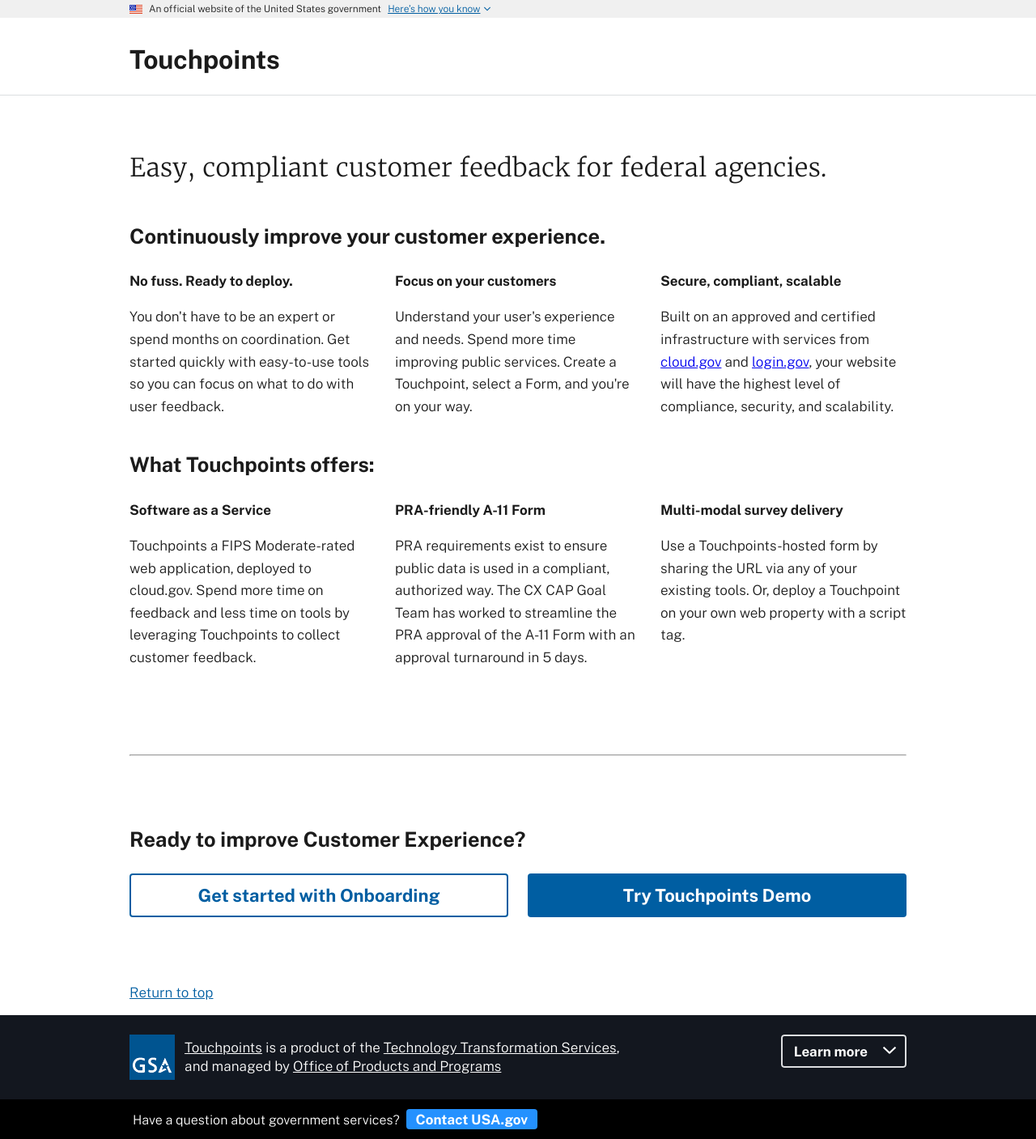
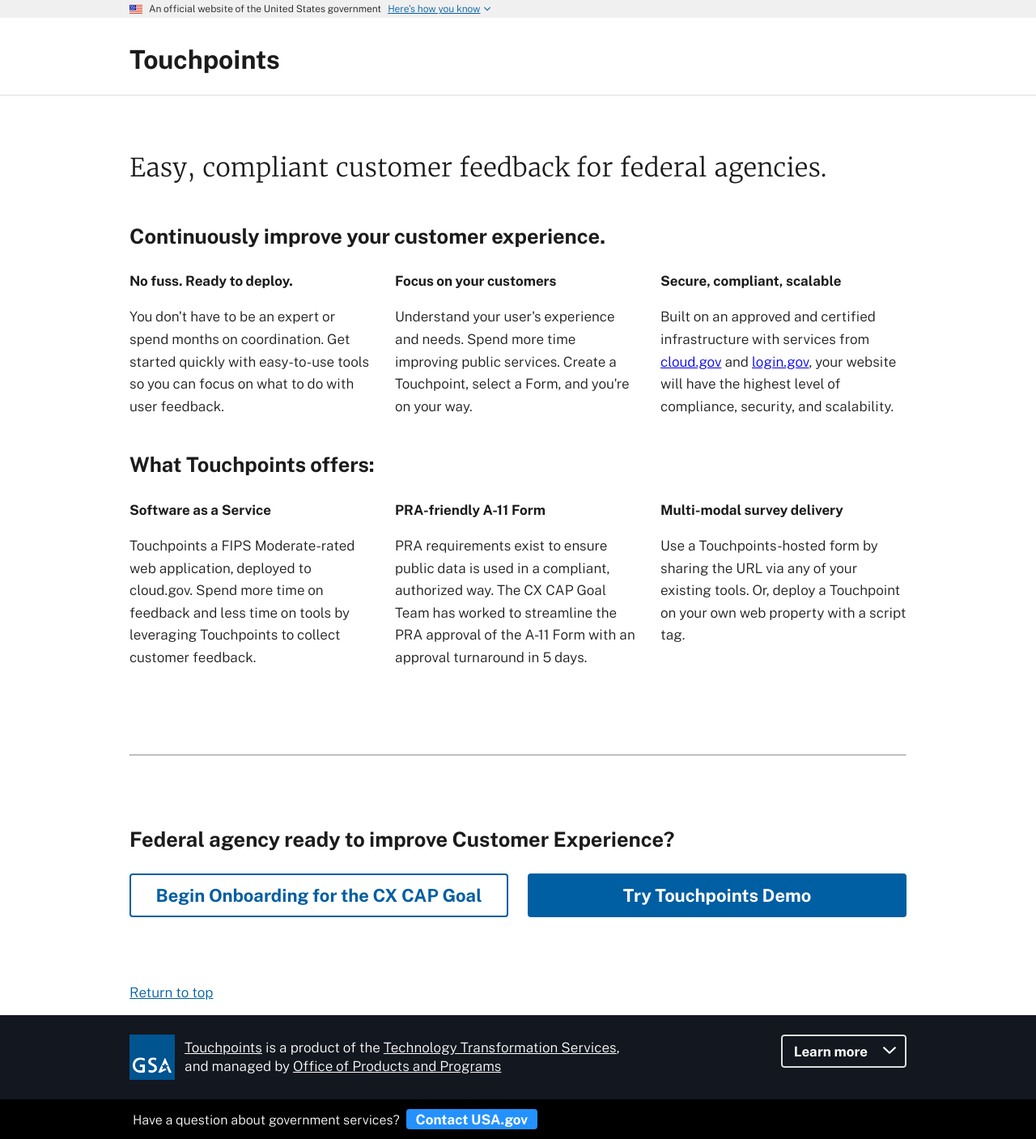
Before and after one commit to GSA-TTS/touchpoints-site, a Jekyll site: the page built from index.md, in a window 1280 px wide. Shown: the whole page at 81% size. Built offline with Jekyll 4.4.1, drawn with Linux system fonts in a browser that asks for light colours.

Commit message:
focus language on federal agencies

```diff
--- a/index.md
+++ b/index.md
@@ -92,16 +92,20 @@ deck: "Easy, compliant customer feedback for federal agencies."
   <div class="grid-row grid-gap-lg">
     <div class="tablet:grid-col">
       <h2>
-        Ready to improve Customer Experience?
+        Federal agency ready to improve Customer Experience?
       </h2>
     </div>
   </div>
   <div class="grid-row grid-gap-lg">
     <div class="grid-col-6">
-      <a href="https://github.com/GSA/touchpoints/wiki/Touchpoints-Onboarding-Questions" class="usa-button usa-button--outline usa-button--big" style="width: 100%;" target="_blank" rel="noopener">Get started with Onboarding</a>
+      <a href="https://github.com/GSA/touchpoints/wiki/Touchpoints-Onboarding-Questions" class="usa-button usa-button--outline usa-button--big" style="width: 100%;" target="_blank" rel="noopener">
+        Begin Onboarding for the CX CAP Goal
+      </a>
     </div>
     <div class="grid-col-6">
-      <a href="https://touchpoints-demo.app.cloud.gov" class="usa-button usa-button--big" style="width: 100%;" target="_blank" rel="noopener">Try Touchpoints Demo</a>
+      <a href="https://touchpoints-demo.app.cloud.gov" class="usa-button usa-button--big" style="width: 100%;" target="_blank" rel="noopener">
+        Try Touchpoints Demo
+      </a>
     </div>
   </div>
 </div>
```
